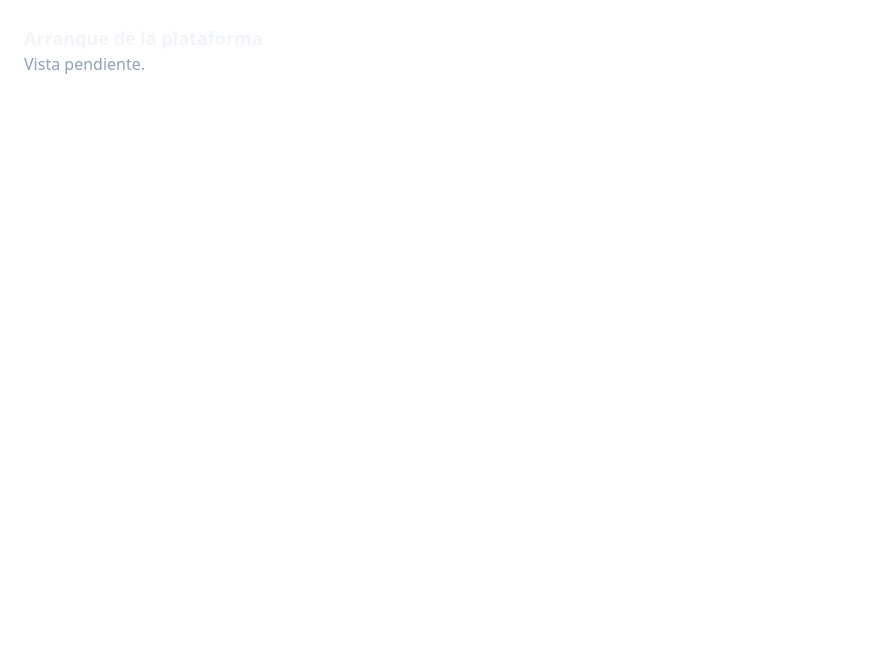
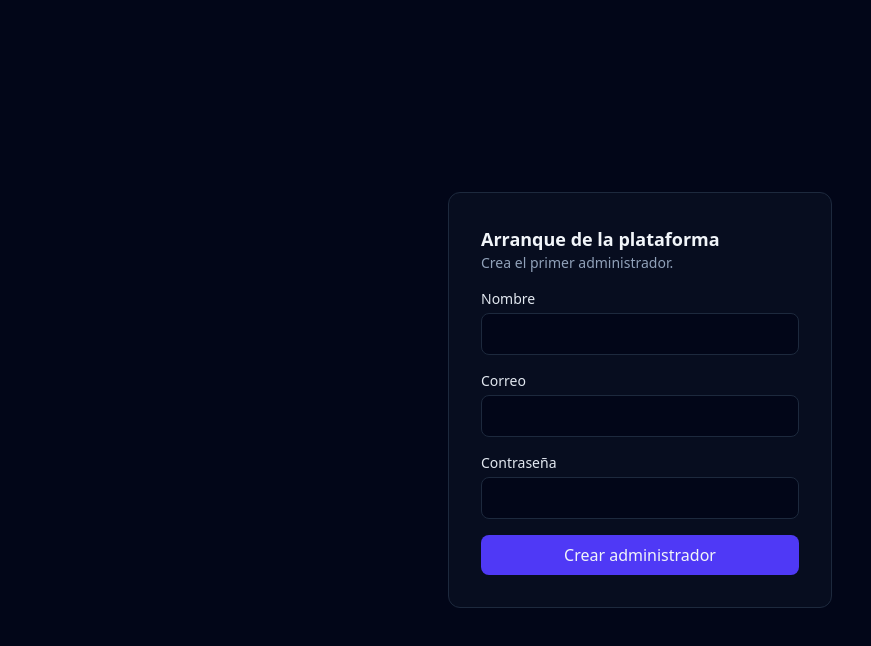
Before and after one commit to MDCIrony/leads-hexa, a React (Vite) app in the folder frontend/: page /bootstrap in a window 1280 px wide. Shown: the top 646 px of the page, without its empty margins (0-871 px from the left). Built offline with nearby package versions, Linux system fonts and the light colour scheme.

Commit message:
feat(frontend): add platform bootstrap and connect login redirects
The first-admin endpoint answers 401 once the platform already has
an admin; that 401 is intercepted before the shared error reader so
it never reads as an expired session, and routes to login with its
own notice instead.

```diff
--- /dev/null
+++ b/frontend/src/presentation/pages/BootstrapPage.tsx
@@ -0,0 +1,69 @@
+import { useState, type FormEvent } from 'react';
+import axios from 'axios';
+import { useNavigate } from 'react-router';
+import { create } from '../../application/services/agents.service';
+import { readApiError } from '../../infrastructure/api/api-error';
+import { Button } from '../components/ui/Button';
+import { Field } from '../components/ui/Field';
+import { Input } from '../components/ui/Input';
+
+const ALREADY_BOOTSTRAPPED_NOTICE = 'La plataforma ya tiene un administrador. Inicia sesión con tu cuenta.';
+
+export function BootstrapPage() {
+  const navigate = useNavigate();
+  const [name, setName] = useState('');
+  const [email, setEmail] = useState('');
+  const [password, setPassword] = useState('');
+  const [error, setError] = useState<string | null>(null);
+  const [submitting, setSubmitting] = useState(false);
+
+  async function handleSubmit(event: FormEvent) {
+    event.preventDefault();
+    setSubmitting(true);
+    setError(null);
+    try {
+      // Role is required by the schema but ignored server-side: the first
+      // agent always lands ADMIN, whatever this sends.
+      await create({ name, email, password, role: 'ADMIN', is_active: true });
+      navigate('/login', { replace: true });
+    } catch (err) {
+      // A 401 here isn't an expired session — nothing was ever logged in.
+      // It means an admin already exists and bootstrap is closed, so it's
+      // handled before readApiError/translateApiError ever see it: those
+      // would read it as "your session expired".
+      if (axios.isAxiosError(err) && err.response?.status === 401) {
+        navigate('/login', { replace: true, state: { notice: ALREADY_BOOTSTRAPPED_NOTICE } });
+        return;
+      }
+      setError(readApiError(err)?.message ?? 'No se pudo crear el administrador.');
+    } finally {
+      setSubmitting(false);
+    }
+  }
+
+  return (
+    <div className="min-h-screen flex items-center justify-center bg-slate-950 text-slate-100">
+      <form
+        onSubmit={handleSubmit}
+        className="w-full max-w-sm space-y-4 p-8 border border-slate-800 rounded-xl bg-slate-900/40"
+      >
+        <div>
+          <h1 className="text-lg font-semibold">Arranque de la plataforma</h1>
+          <p className="text-sm text-slate-400">Crea el primer administrador.</p>
+        </div>
+        <Field label="Nombre">
+          <Input value={name} onChange={(e) => setName(e.target.value)} required />
+        </Field>
+        <Field label="Correo">
+          <Input type="email" value={email} onChange={(e) => setEmail(e.target.value)} required />
+        </Field>
+        <Field label="Contraseña" error={error ?? undefined}>
+          <Input type="password" value={password} onChange={(e) => setPassword(e.target.value)} required />
+        </Field>
+        <Button type="submit" submitting={submitting} submittingLabel="Creando…" className="w-full">
+          Crear administrador
+        </Button>
+      </form>
+    </div>
+  );
+}
--- a/frontend/src/presentation/pages/LoginPage.tsx
+++ b/frontend/src/presentation/pages/LoginPage.tsx
@@ -8,6 +8,7 @@ import { Input } from '../components/ui/Input';
 
 interface LocationState {
   from?: { pathname: string };
+  notice?: string;
 }
 
 export function LoginPage() {
@@ -18,6 +19,7 @@ export function LoginPage() {
   const [password, setPassword] = useState('');
   const [error, setError] = useState<string | null>(null);
   const [submitting, setSubmitting] = useState(false);
+  const notice = (location.state as LocationState | null)?.notice;
 
   async function handleSubmit(event: FormEvent) {
     event.preventDefault();
@@ -42,6 +44,11 @@ export function LoginPage() {
         className="w-full max-w-sm space-y-4 p-8 border border-slate-800 rounded-xl bg-slate-900/40"
       >
         <h1 className="text-lg font-semibold">Iniciar sesión</h1>
+        {notice && (
+          <p className="text-sm bg-blue-500/10 text-blue-400 border border-blue-500/20 rounded-lg px-3 py-2">
+            {notice}
+          </p>
+        )}
         <Field label="Correo">
           <Input
             type="email"
--- a/frontend/src/presentation/routes/app-routes.tsx
+++ b/frontend/src/presentation/routes/app-routes.tsx
@@ -1,4 +1,5 @@
 import { Route, Routes } from 'react-router';
+import { BootstrapPage } from '../pages/BootstrapPage';
 import { LoginPage } from '../pages/LoginPage';
 import { NotFoundPage } from '../pages/NotFoundPage';
 import { PlaceholderPage } from '../pages/PlaceholderPage';
@@ -14,7 +15,7 @@ export function AppRoutes() {
   return (
     <Routes>
       <Route path="/" element={<RootRedirect />} />
-      <Route path="/bootstrap" element={<PlaceholderPage title="Arranque de la plataforma" />} />
+      <Route path="/bootstrap" element={<BootstrapPage />} />
       <Route path="/login" element={<LoginPage />} />
 
       <Route element={<RoleRoute allow={['ADMIN']} />}>
```
Also changed, not shown: 2 other files (tests, documents, lock files or other folders).
